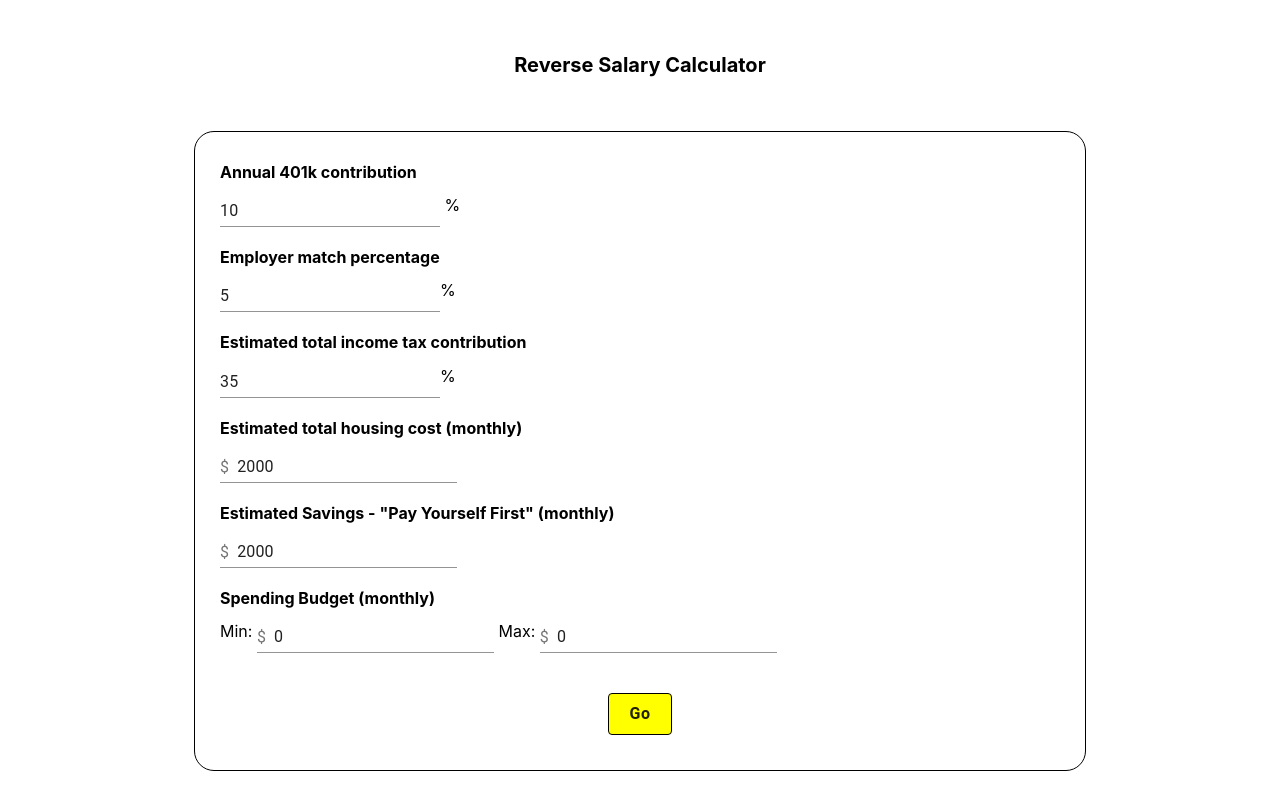
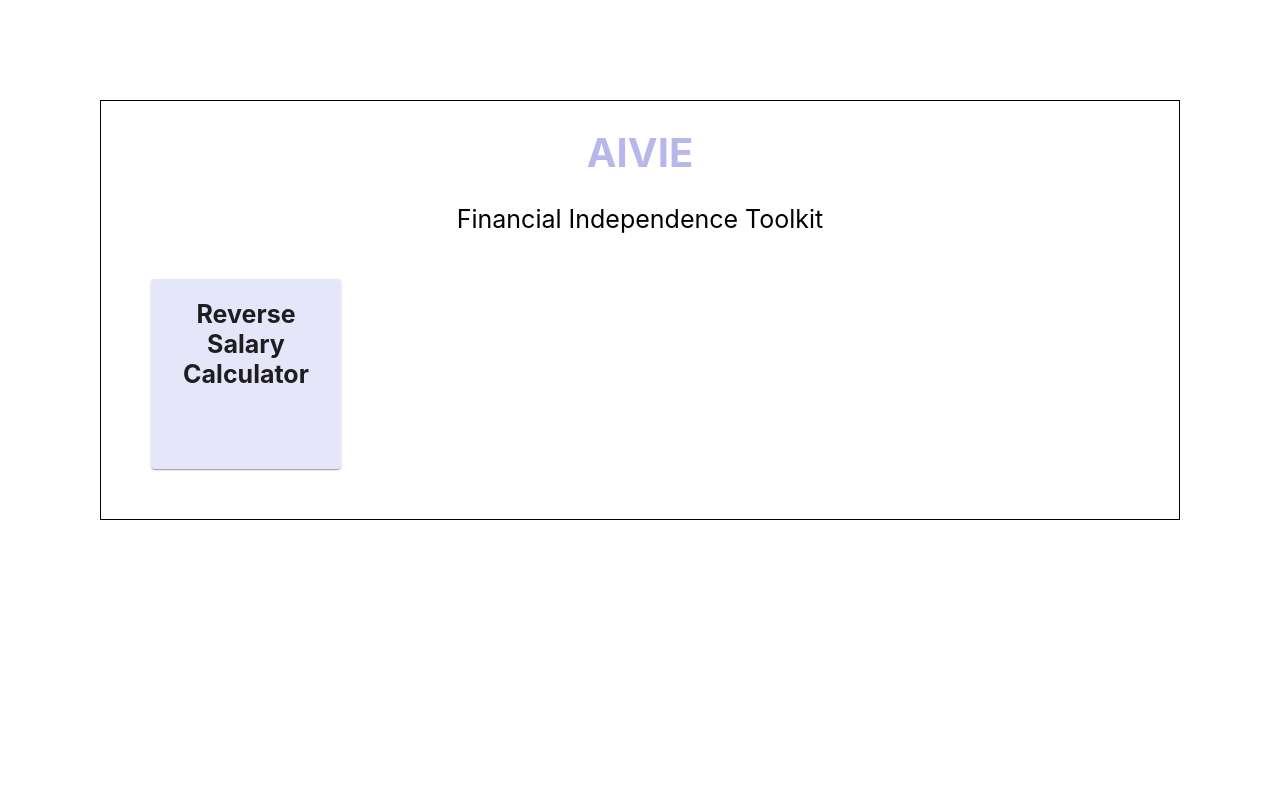
Before and after one commit to ingride-n/fire, a React (Create React App) app: page / in a window 1280 px wide. Built offline with nearby package versions, Linux system fonts and the light colour scheme.

Commit message:
Create and style home page

```diff
--- a/src/App.js
+++ b/src/App.js
@@ -1,11 +1,46 @@
-import './styles.css';
+import { Box, Paper } from "@material-ui/core";
+import { makeStyles } from "@material-ui/core/styles";
+import { useState } from "react";
+import "./styles.css";
 import ReverseSalaryCalculator from "./ReverseSalaryCalculator";
 
+const useStyles = makeStyles(() => ({
+  item: {
+    width: "150px",
+    height: "150px",
+    padding: "20px",
+    fontSize: "25px",
+    textAlign: "center",
+    fontWeight: "bold",
+    // margin: "auto",
+    backgroundColor: "lavender",
+  },
+  box: {
+    display: "flex",
+    // margin: "auto",
+    // justifyContent: "space-evenly",
+    // border: "1px solid black"
+  },
+}));
+
 function App() {
+  const classes = useStyles();
+  const [show, setShow] = useState(null);
+  const products = ["Reverse Salary Calculator"];
   return (
     <div className="App">
-      <ReverseSalaryCalculator />
-      <div></div>
+      <div id="site-header">
+        <h1>AIVIE</h1>
+        <p>Financial Independence Toolkit</p>
+      </div>
+      {show === 0 ? <ReverseSalaryCalculator /> : null}
+      {!show ? (
+        <Box className={classes.box}>
+          {products.map((product) => (
+            <Paper className={classes.item}>{product}</Paper>
+          ))}
+        </Box>
+      ) : null}
     </div>
   );
 }
--- a/src/styles.css
+++ b/src/styles.css
@@ -13,6 +13,26 @@ table {
   /* border: 1px solid black; */
   border-collapse: collapse;
   margin: 20px;
+}
+
+.App {
+  margin: 100px;
+  padding: 0 50px 50px 50px;
+  border: 1px solid black;
+}
+
+#site-header h1 {
+  font-size: 40px;
+  color: rgb(183, 183, 236);
+}
+
+#site-header p {
+  font-size: 25px;
+}
+
+#site-header {
+  padding-bottom: 20px;
+  text-align: center;
 }
 
 .rsc {
```
